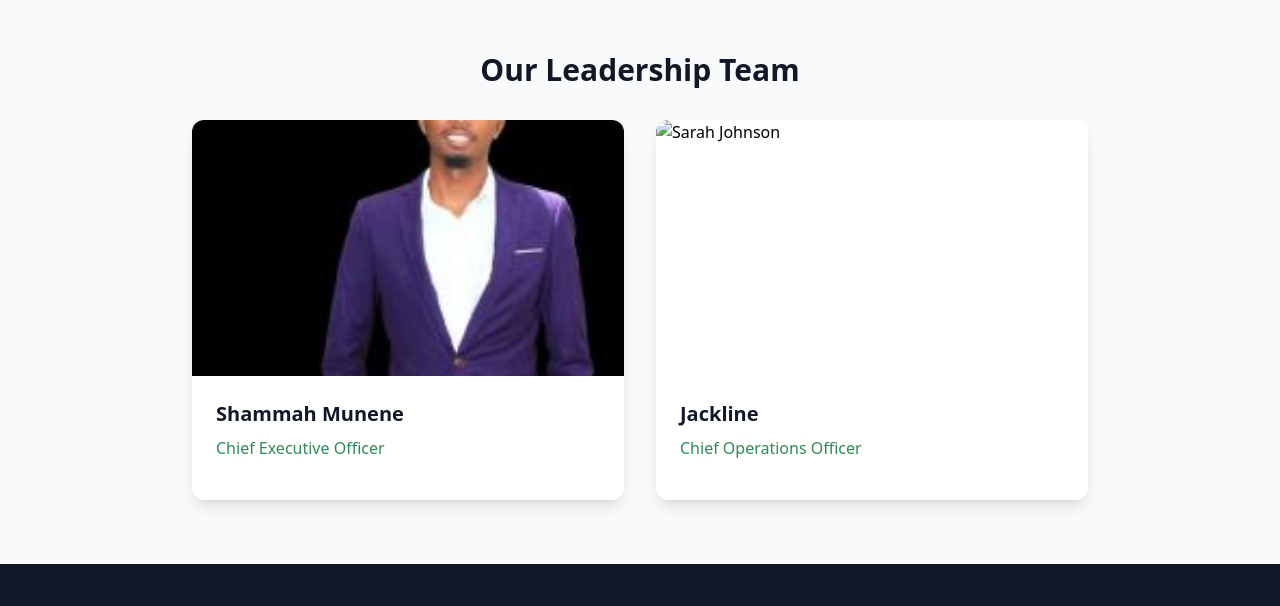
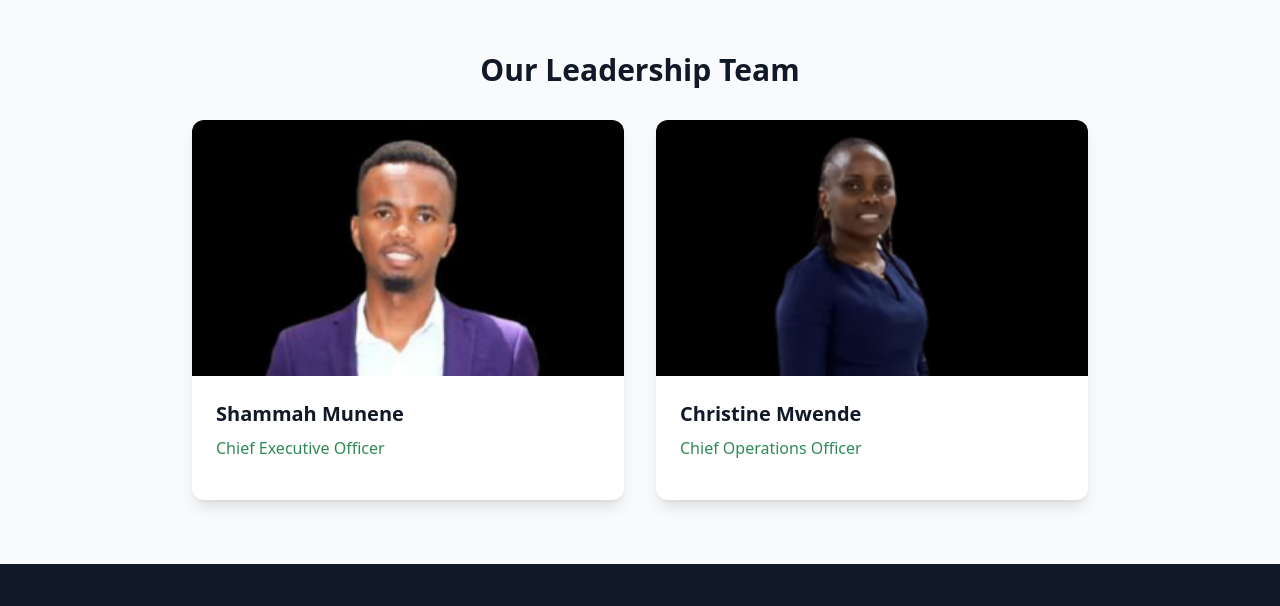
Before and after one commit to THOITHI/Shamja-Insurance, a website: page about.html in a window 1280 px wide. Shown: the part 1700-2306 px from the top of the page. Drawn offline with nearby package versions, Linux system fonts and the light colour scheme.

Commit message:
About us modification

```diff
--- a/about.html
+++ b/about.html
@@ -120,7 +120,7 @@
             <h2 class="text-3xl font-bold text-gray-900 mb-8 text-center">Our Leadership Team</h2>
             <div class="grid grid-cols-1 md:grid-cols-2 gap-8 max-w-4xl mx-auto">
                 <div class="bg-white rounded-xl shadow-lg overflow-hidden card-hover-effect">
-                    <img src="images/CEO Shammah.jpg" alt="Shammah Munene" class="w-full h-64 object-cover">
+                    <img src="images/Untitled design.png" alt="Shammah Munene" class="w-full h-64 object-cover">
                     <div class="p-6">
                         <h3 class="text-xl font-bold text-gray-900 mb-2">Shammah Munene</h3>
                         <p class="text-shamjaGreen mb-4">Chief Executive Officer</p>
@@ -128,9 +128,9 @@
                 </div>
 
                 <div class="bg-white rounded-xl shadow-lg overflow-hidden card-hover-effect">
-                    <img src="images/image7.jpg" alt="Sarah Johnson" class="w-full h-64 object-cover">
+                    <img src="images/COO.png" alt="Christine Mwende" class="w-full h-64 object-cover">
                     <div class="p-6">
-                        <h3 class="text-xl font-bold text-gray-900 mb-2">Jackline</h3>
+                        <h3 class="text-xl font-bold text-gray-900 mb-2">Christine Mwende</h3>
                         <p class="text-shamjaGreen mb-4">Chief Operations Officer</p>
                     </div>
                 </div>
```
Also changed, not shown: images/COO.png (added), images/Untitled design.png (added), images/edit.png (added), images/edited.png (added), images/sample.jpg (added).
